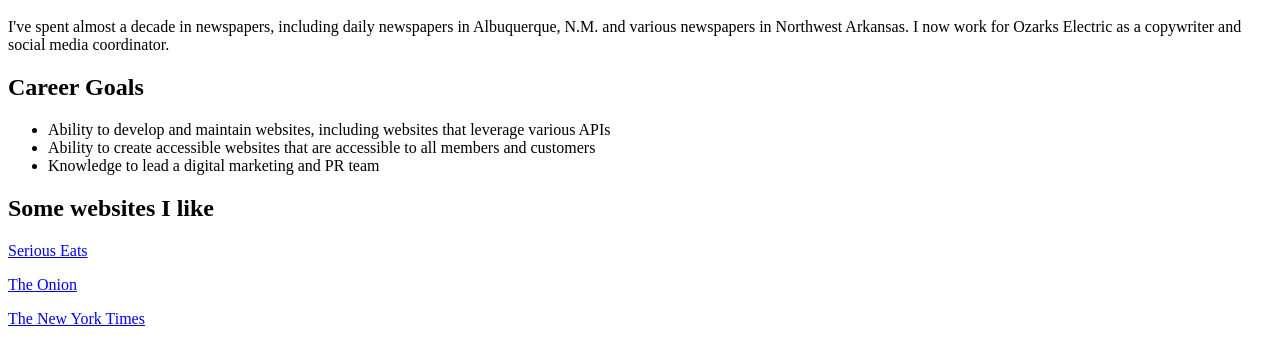
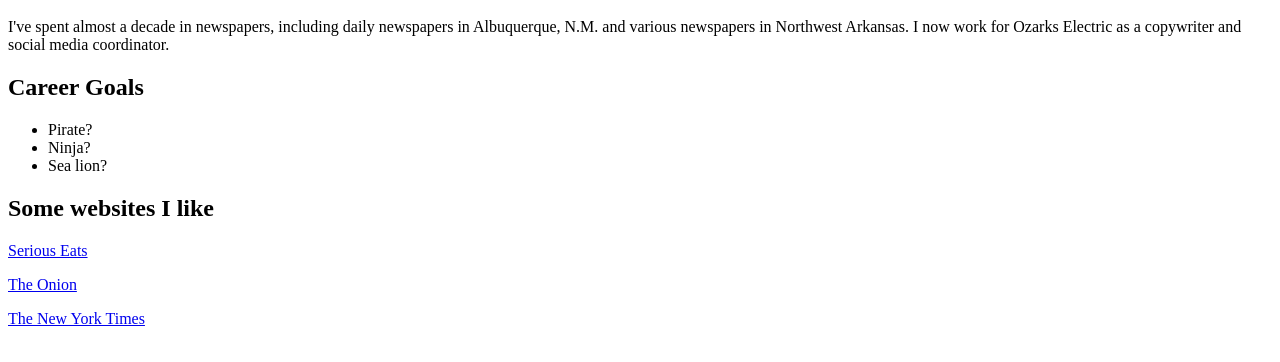
Before and after one commit to cafort/testrepository, a plain HTML site: page src/index.html in a window 1280 px wide. Shown: the part 48-410 px from the top of the page. Drawn offline with Linux system fonts and the light colour scheme.

Commit message:
changed career goals list to test diff

```diff
--- a/src/index.html
+++ b/src/index.html
@@ -8,9 +8,9 @@
     <p>I've spent almost a decade in newspapers, including daily newspapers in Albuquerque, N.M. and various newspapers in Northwest Arkansas. I now work for Ozarks Electric as a copywriter and social media coordinator.</p>
     <h2>Career Goals</h2>
     <ul>
-      <li>Ability to develop and maintain websites, including websites that leverage various APIs</li>
-      <li>Ability to create accessible websites that are accessible to all members and customers</li>
-      <li>Knowledge to lead a digital marketing and PR team</li>
+      <li>Pirate?</li>
+      <li>Ninja?</li>
+      <li>Sea lion?</li>
     </ul>
     <h2>Some websites I like</h2>
     <p><a href="http://www.seriouseats.com" target="_blank" title="Serious Eats">Serious Eats</a></p>
```
